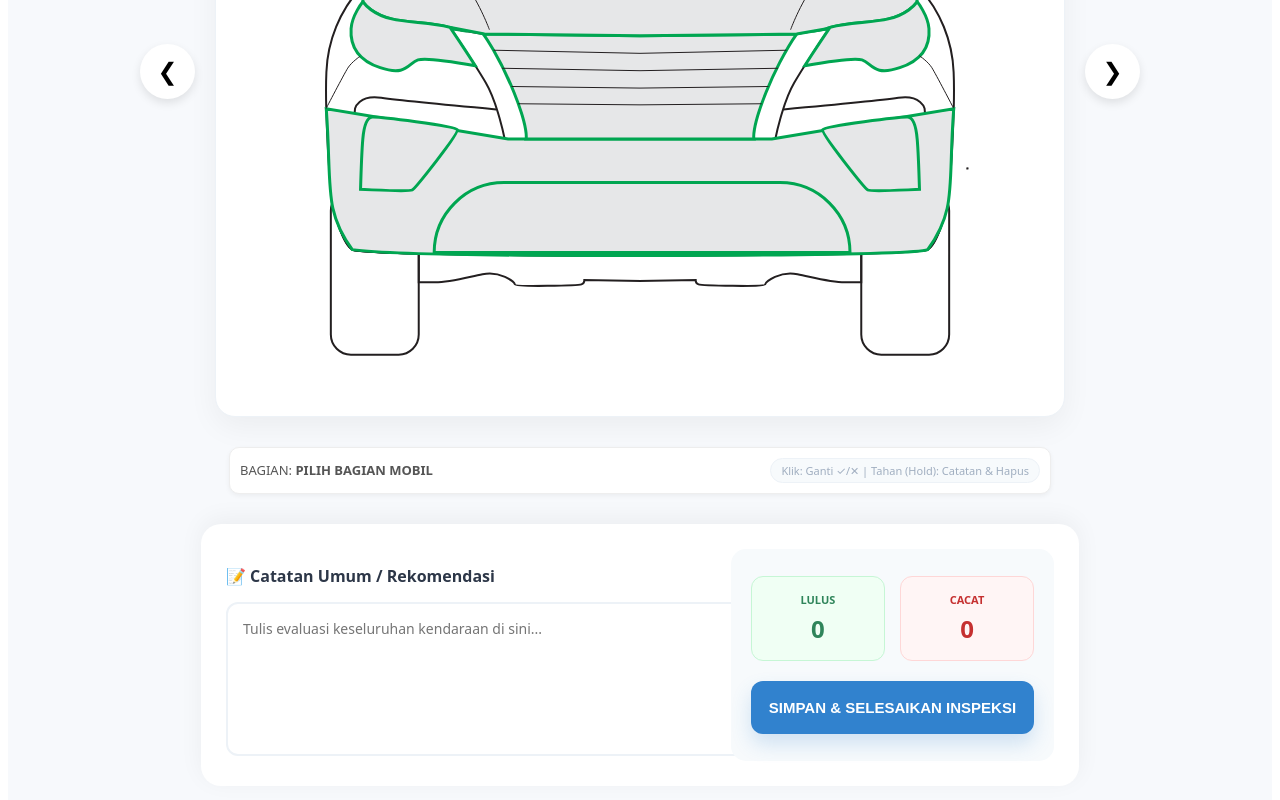
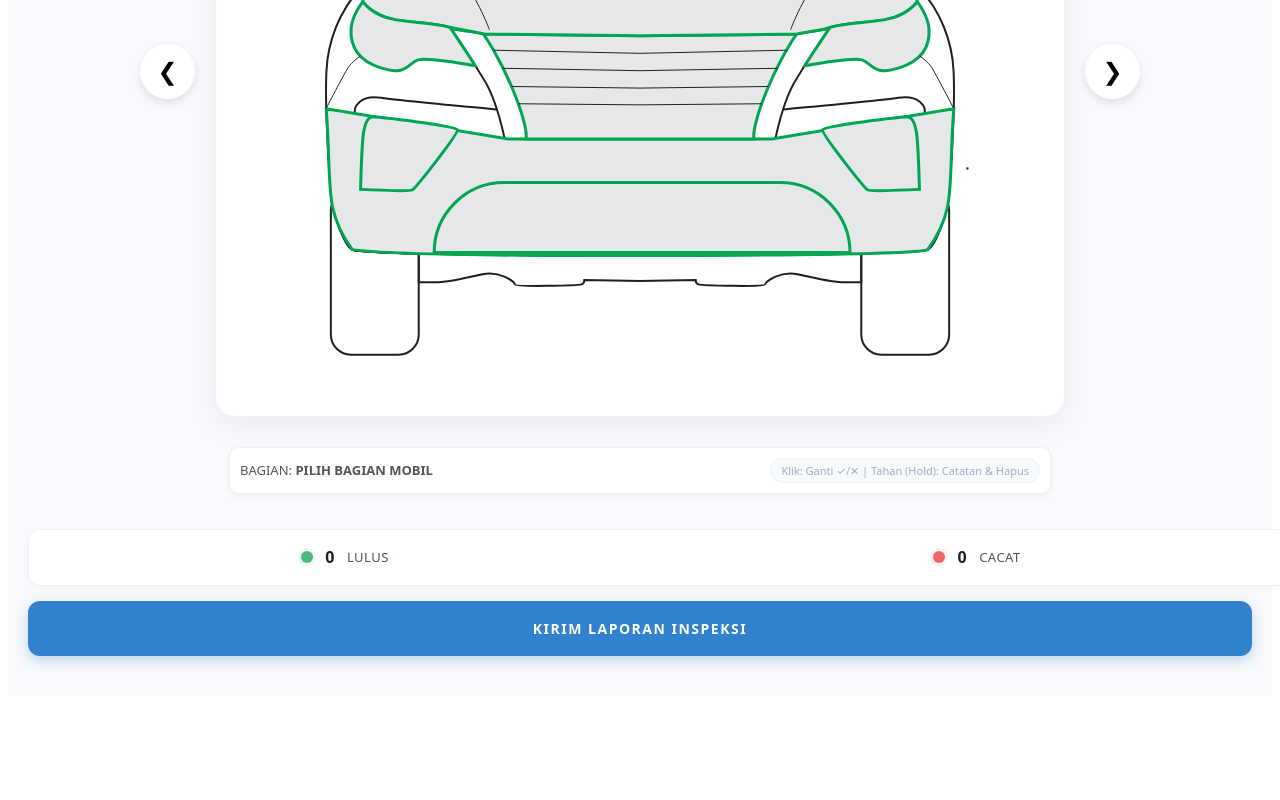
Before and after one commit to DIASANJOY/vehicle-inspection-system, a React (Vite) app: page / in a window 1280 px wide. Shown: the part 397-1197 px from the top of the page. After the commit the page ends 1101 px from the top, so only its background shows below. Built offline with nearby package versions, Linux system fonts and the light colour scheme.

Commit message:
Fix: Resolve popup element overflow by enforcing box-sizing: border-box and refining paddings

```diff
--- a/src/Vector.css
+++ b/src/Vector.css
@@ -301,15 +301,16 @@
   background: white;
   border-radius: 12px;
   box-shadow: 0 10px 25px rgba(0,0,0,0.2);
-  padding: 12px;
+  padding: 15px; /* Tambah padding agar lebih lega */
   display: flex;
   flex-direction: column;
-  gap: 10px;
+  gap: 15px;
   border: 1px solid #edf2f7;
   animation: zoomIn 0.2s cubic-bezier(0.175, 0.885, 0.32, 1.275);
   pointer-events: auto;
-  width: 260px; /* Lebar standar untuk mobile & desktop */
-  max-width: 85vw; /* Agar tidak meluap di layar HP sempit */
+  width: 280px;
+  max-width: 85vw;
+  box-sizing: border-box; /* WAJIB */
 }
 
 /* Mencegah menu bawaan HP saat Hold */
@@ -478,13 +479,15 @@
 
 .popup-textarea {
   width: 100%;
-  min-height: 60px;
+  box-sizing: border-box; /* Kunci agar tidak meluber */
+  min-height: 80px;
   border: 1px solid #e2e8f0;
-  padding: 8px;
-  border-radius: 6px;
-  font-size: 12px;
+  padding: 12px;
+  border-radius: 8px;
+  font-size: 13px;
   font-family: inherit;
   resize: none;
+  background: #f8fafc;
 }
 
 .popup-footer {
@@ -512,6 +515,8 @@
 .popup-status-selector {
   display: flex;
   gap: 10px;
+  width: 100%;
+  box-sizing: border-box;
 }
 
 .status-btn {
@@ -646,3 +651,104 @@
   transform: translateY(-2px);
   box-shadow: 0 12px 25px rgba(49, 130, 206, 0.3);
 }
+
+
+/* WIREFRAME FOOTER (2 BARS) - REFINED */
+.wireframe-footer {
+  margin-top: 25px;
+  display: flex;
+  flex-direction: column;
+  gap: 12px;
+  width: 100%;
+}
+
+.footer-bar {
+  width: 100%;
+  min-height: 55px; /* Lebih lega */
+  background: #f8fafc;
+  border-radius: 12px;
+  display: flex;
+  align-items: center;
+  justify-content: center;
+  border: 1px solid #e2e8f0;
+  font-family: inherit;
+  font-size: 14px;
+  padding: 10px 20px;
+  transition: all 0.2s ease;
+}
+
+.stats-bar {
+  gap: 40px; /* Jarak antar stat lebih jauh */
+  color: #475569;
+  background: white;
+  box-shadow: 0 2px 4px rgba(0,0,0,0.02);
+}
+
+.submit-bar {
+  background: #3182ce;
+  color: white;
+  font-weight: 700;
+  cursor: pointer;
+  text-transform: uppercase;
+  letter-spacing: 1.5px;
+  border: none;
+  box-shadow: 0 4px 12px rgba(49, 130, 206, 0.2);
+}
+
+.submit-bar:hover {
+  background: #2b6cb0;
+  transform: translateY(-1px);
+  box-shadow: 0 6px 15px rgba(49, 130, 206, 0.3);
+}
+
+.stat-item {
+  display: flex;
+  align-items: center;
+  gap: 12px; /* Jarak dot ke teks lebih jauh */
+}
+
+.stat-item strong {
+  font-size: 16px;
+  color: #1a202c;
+}
+
+.dot {
+  width: 12px;
+  height: 12px;
+  border-radius: 50%;
+  box-shadow: 0 0 0 3px rgba(0,0,0,0.05);
+}
+
+.dot.tick { background: #48bb78; }
+.dot.cross { background: #f56565; }
+
+
+/* PERBAIKAN SPASI FOOTER (ANTI-TABRAKAN) */
+.wireframe-footer {
+  margin-top: 35px; /* Jarak dari atas lebih lega */
+  padding: 0 10px 20px 10px;
+  gap: 15px; /* Jarak antar baris diperlebar */
+}
+
+.footer-bar {
+  padding: 0 20px;
+  height: 55px; /* Sedikit lebih tinggi agar tidak sesak */
+  box-shadow: 0 2px 5px rgba(0,0,0,0.02);
+}
+
+.stats-bar {
+  justify-content: space-around; /* Menyebar elemen ke kiri dan kanan */
+  background: #ffffff;
+  border: 1.5px solid #edf2f7;
+}
+
+.submit-bar {
+  box-shadow: 0 4px 12px rgba(49, 130, 206, 0.3);
+  font-size: 14px;
+  letter-spacing: 1.5px;
+}
+
+.stat-item {
+  font-size: 13px;
+  letter-spacing: 0.5px;
+}
--- a/src/Vector.jsx
+++ b/src/Vector.jsx
@@ -350,34 +350,18 @@ const Vector = () => {
         <span className="legend">Klik: Ganti ✓/✕ | Tahan (Hold): Catatan & Hapus</span>
       </div>
 
-      {/* Footer Panel: Catatan Umum & Ringkasan */}
-      <div className="footer-panel">
-        <div className="general-notes-section">
-          <h3>📝 Catatan Umum / Rekomendasi</h3>
-          <textarea
-            placeholder="Tulis evaluasi keseluruhan kendaraan di sini..."
-            className="general-textarea"
-            value={generalNote}
-            onChange={(e) => setGeneralNote(e.target.value)}
-          />
+      {/* Footer Berdasarkan Sketsa User: Dua Baris Horizontal */}
+      <div className="wireframe-footer">
+        {/* Baris 1: Ringkasan Stats */}
+        <div className="footer-bar stats-bar">
+          <div className="stat-item"><span className="dot tick"></span> <strong>{Object.values(markers).filter(m => m.type === 'tick').length}</strong> LULUS</div>
+          <div className="stat-item"><span className="dot cross"></span> <strong>{Object.values(markers).filter(m => m.type === 'cross').length}</strong> CACAT</div>
         </div>
 
-        <div className="summary-section">
-          <div className="stats-group">
-            <div className="stat-card passed">
-              <span className="stat-label">LULUS</span>
-              <span className="stat-count">{Object.values(markers).filter(m => m.type === 'tick').length}</span>
-            </div>
-            <div className="stat-card failed">
-              <span className="stat-label">CACAT</span>
-              <span className="stat-count">{Object.values(markers).filter(m => m.type === 'cross').length}</span>
-            </div>
-          </div>
-
-          <button className="submit-report-btn" onClick={() => alert("Laporan Berhasil Disimpan!")}>
-            SIMPAN & SELESAIKAN INSPEKSI
-          </button>
-        </div>
+        {/* Baris 2: Tombol Aksi */}
+        <button className="footer-bar submit-bar" onClick={() => alert("Laporan Terkirim!")}>
+          KIRIM LAPORAN INSPEKSI
+        </button>
       </div>
     </div>
   );
```
